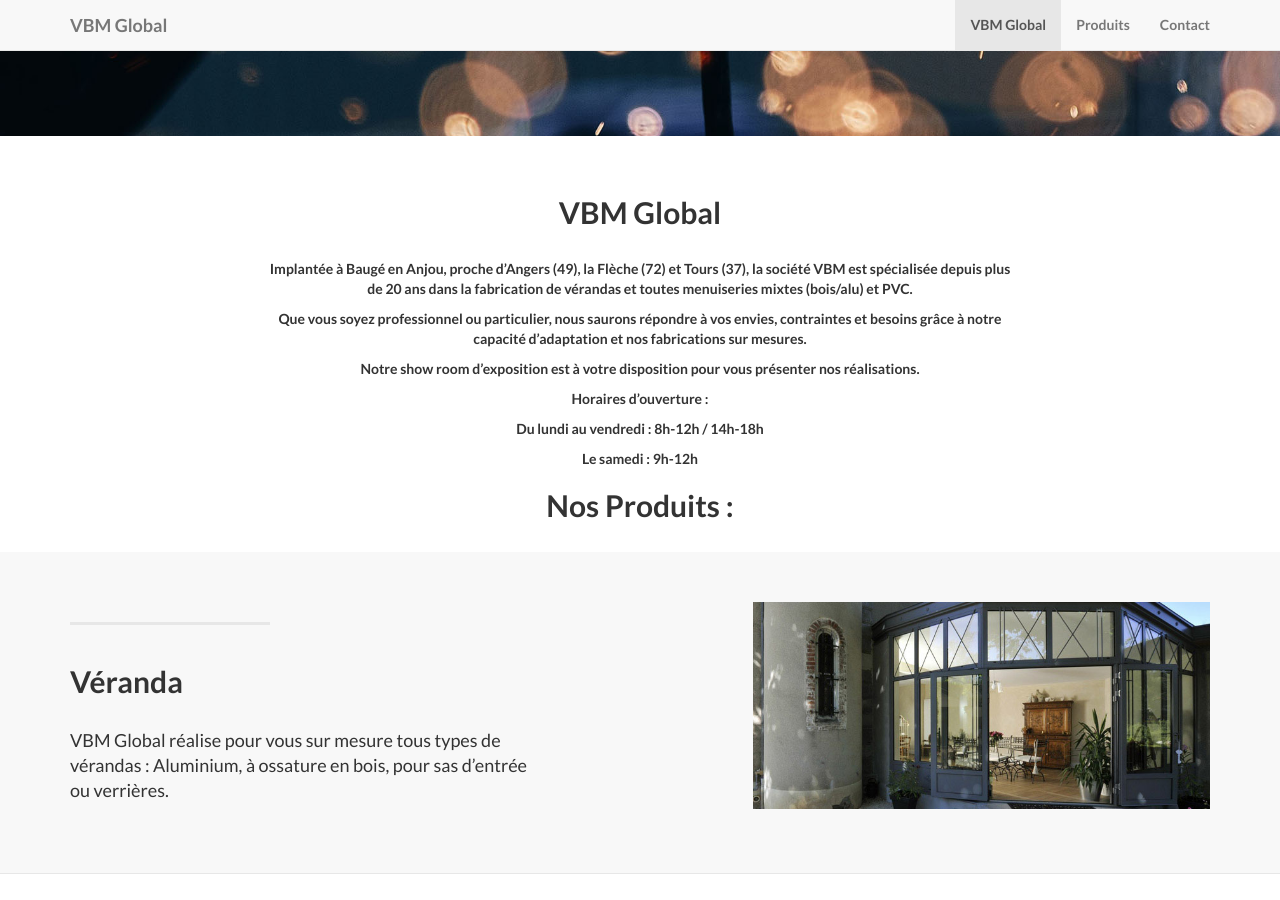
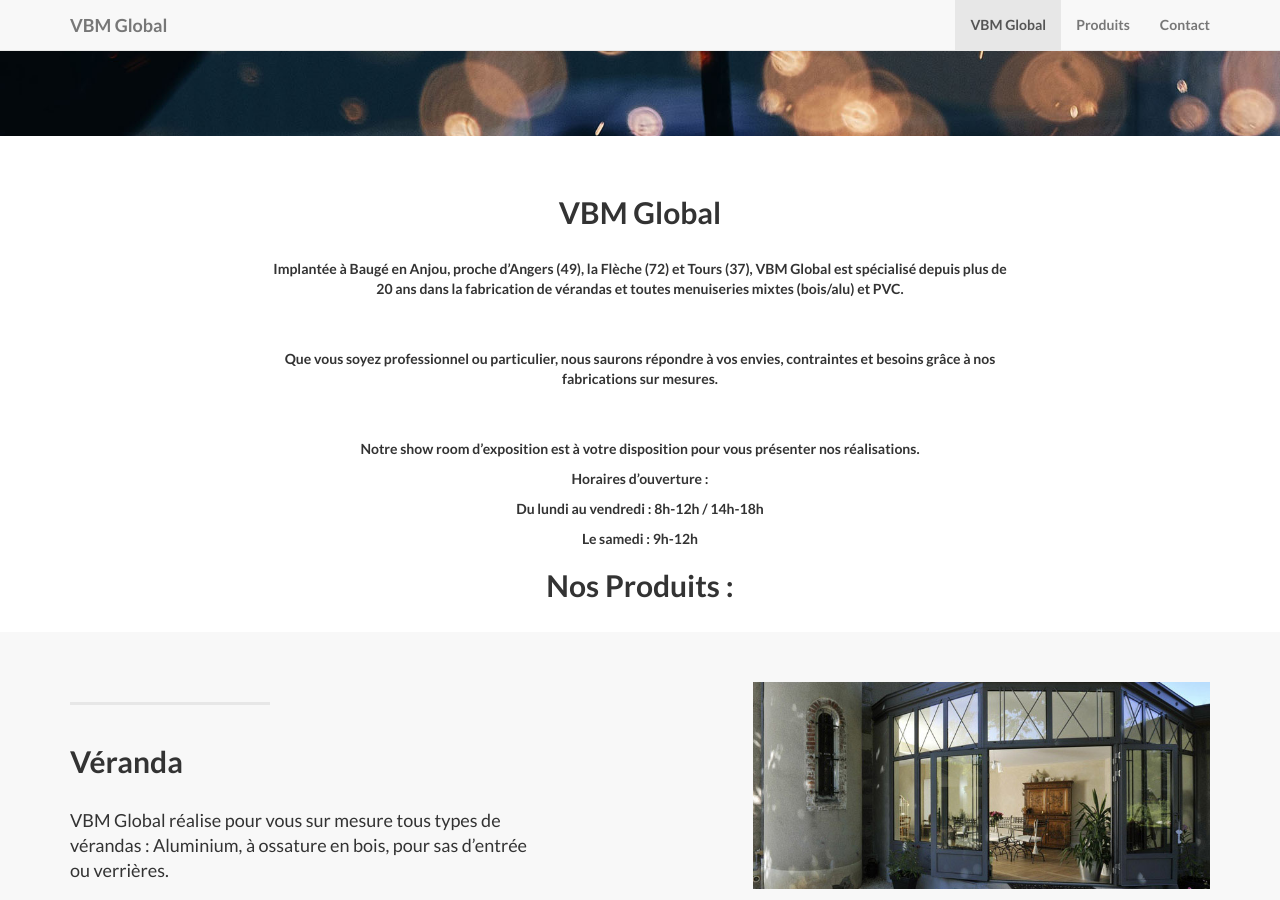
Before and after one commit to juanitito/vbm-landing, a Jekyll site: the page built from index.html, in a window 1280 px wide and 900 px high, scrolled down 668 px. Built offline with Jekyll 4.4.1, drawn with Linux system fonts in a browser that asks for light colours; nearby versions of some CDN libraries; library files that are not in the unit come from our copies.

Commit message:
Update about.html

```diff
--- a/_includes/about.html
+++ b/_includes/about.html
@@ -5,11 +5,11 @@
               <br/><br/>
               <h2>VBM Global</h2>
               <br/>
-                <p>Implantée à Baugé en Anjou, proche d’Angers (49), la Flèche (72) et Tours (37), la société VBM est spécialisée depuis plus de 20 ans dans la fabrication de vérandas et toutes menuiseries mixtes (bois/alu) et PVC.</p>
-                <p></p>
-                <p>Que vous soyez professionnel ou particulier, nous saurons répondre à vos envies, contraintes et besoins grâce à notre capacité d’adaptation et nos fabrications sur mesures.</p>
-                <p></p>
-                <p></p>
+                <p>Implantée à Baugé en Anjou, proche d’Angers (49), la Flèche (72) et Tours (37),
+                  VBM Global est spécialisé depuis plus de 20 ans dans la fabrication de vérandas et toutes menuiseries mixtes (bois/alu) et PVC.</p>
+                <br></br>
+                <p>Que vous soyez professionnel ou particulier, nous saurons répondre à vos envies, contraintes et besoins grâce à nos fabrications sur mesures.</p>
+                <br></br>
                 <p>Notre show room d’exposition est à votre disposition pour vous présenter nos réalisations.</p>
                 <p>Horaires d’ouverture :</p>
                 <p>Du lundi au vendredi : 8h-12h / 14h-18h</p>
```
